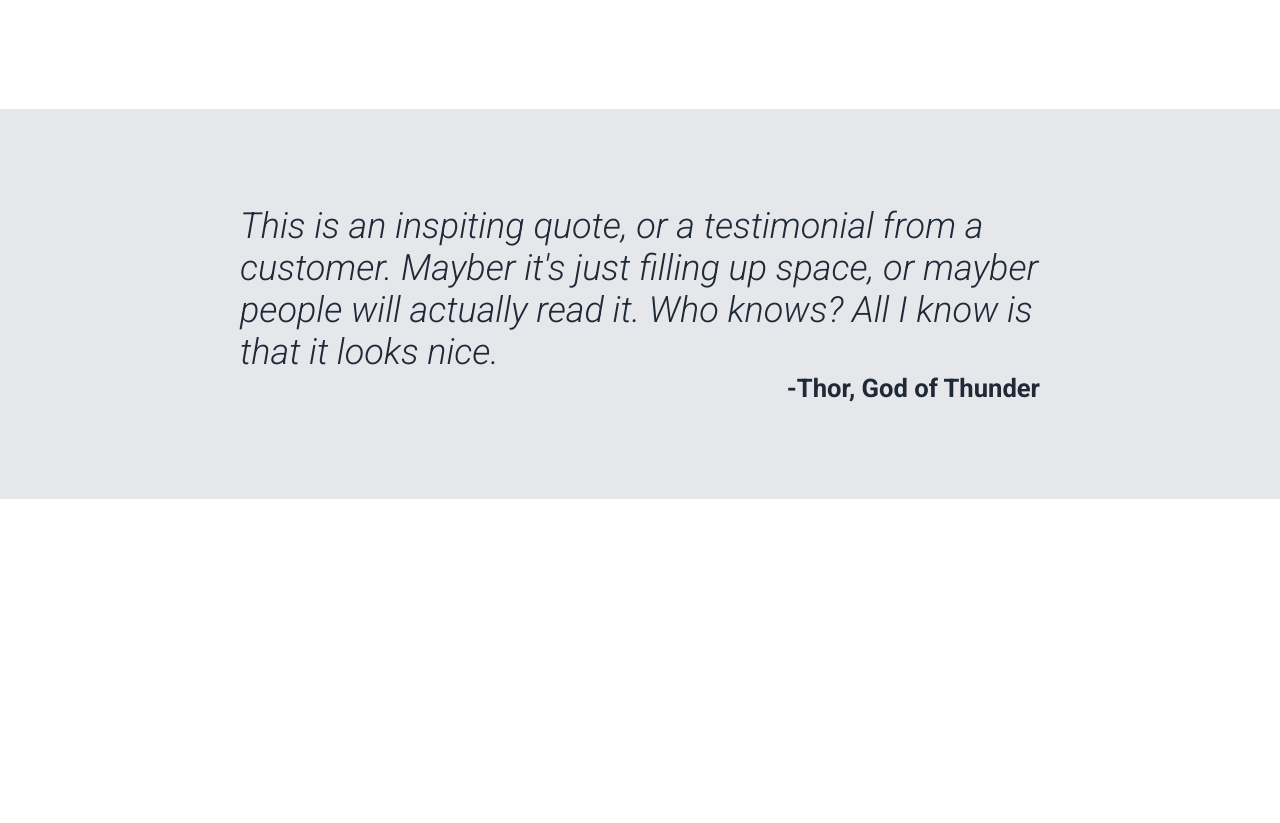
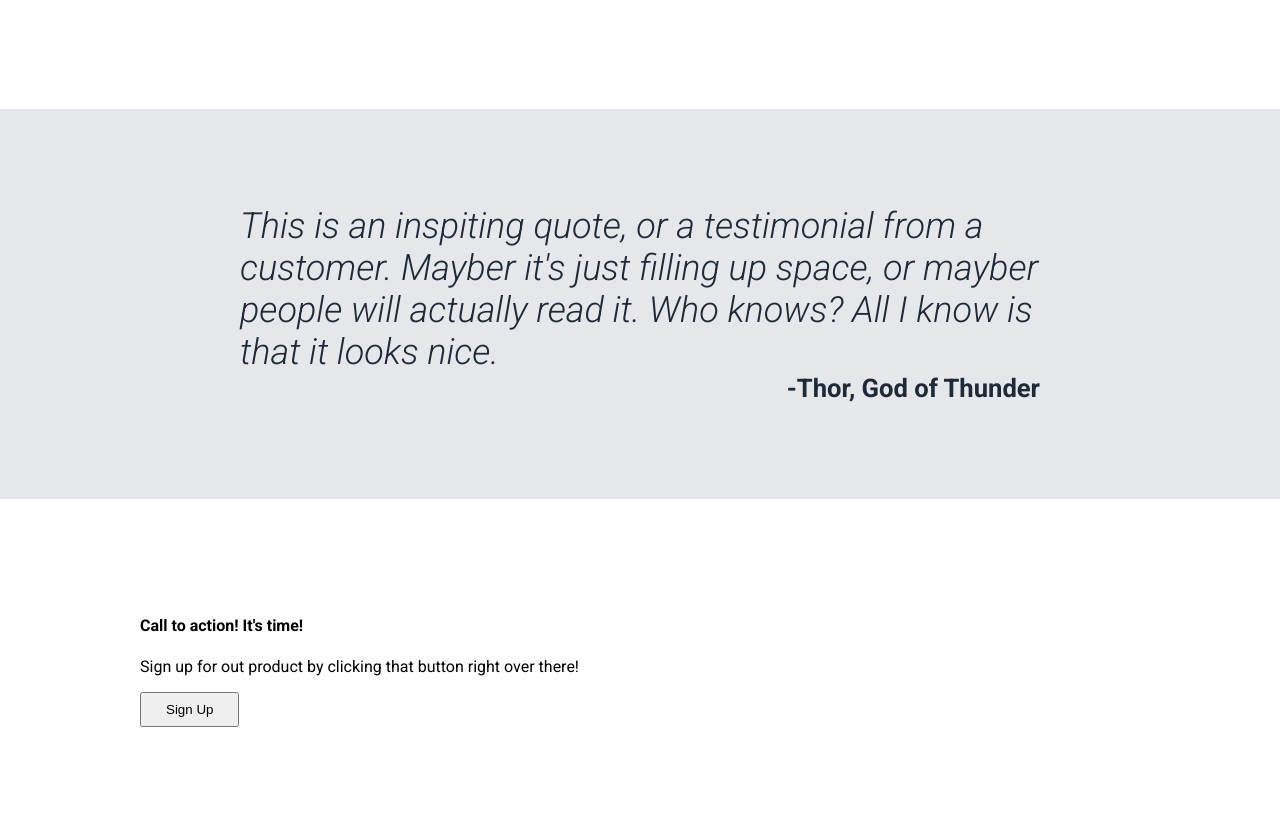
Before and after one commit to rktme/odin-landing_page, a plain HTML site: page index.html in a window 1280 px wide. Shown: the part 873-1696 px from the top of the page. Before the commit the page ends 1372 px from the top, so only its background shows below. Drawn offline with Linux system fonts and the light colour scheme.

Commit message:
add call to action panel

```diff
--- a/index.html
+++ b/index.html
@@ -105,6 +105,25 @@
                 </div>
             </div>
         </div>
+        <div class="section" id="call-to-action">
+            <div class="container">
+                <div class="panel">
+                    <div class="text">
+                        <div class="title">
+                            <h4>Call to action! It's time!</h4>
+                        </div>
+                        <div class="body">
+                            <p>Sign up for out product by clicking that button right over there!</p>
+                        </div>
+                    </div>
+                    <div class="action">
+                        <button class="btn btn-outline">
+                            Sign Up
+                        </button>
+                    </div>
+                </div>
+            </div>
+        </div>
     </div>
 </body>
 
```
